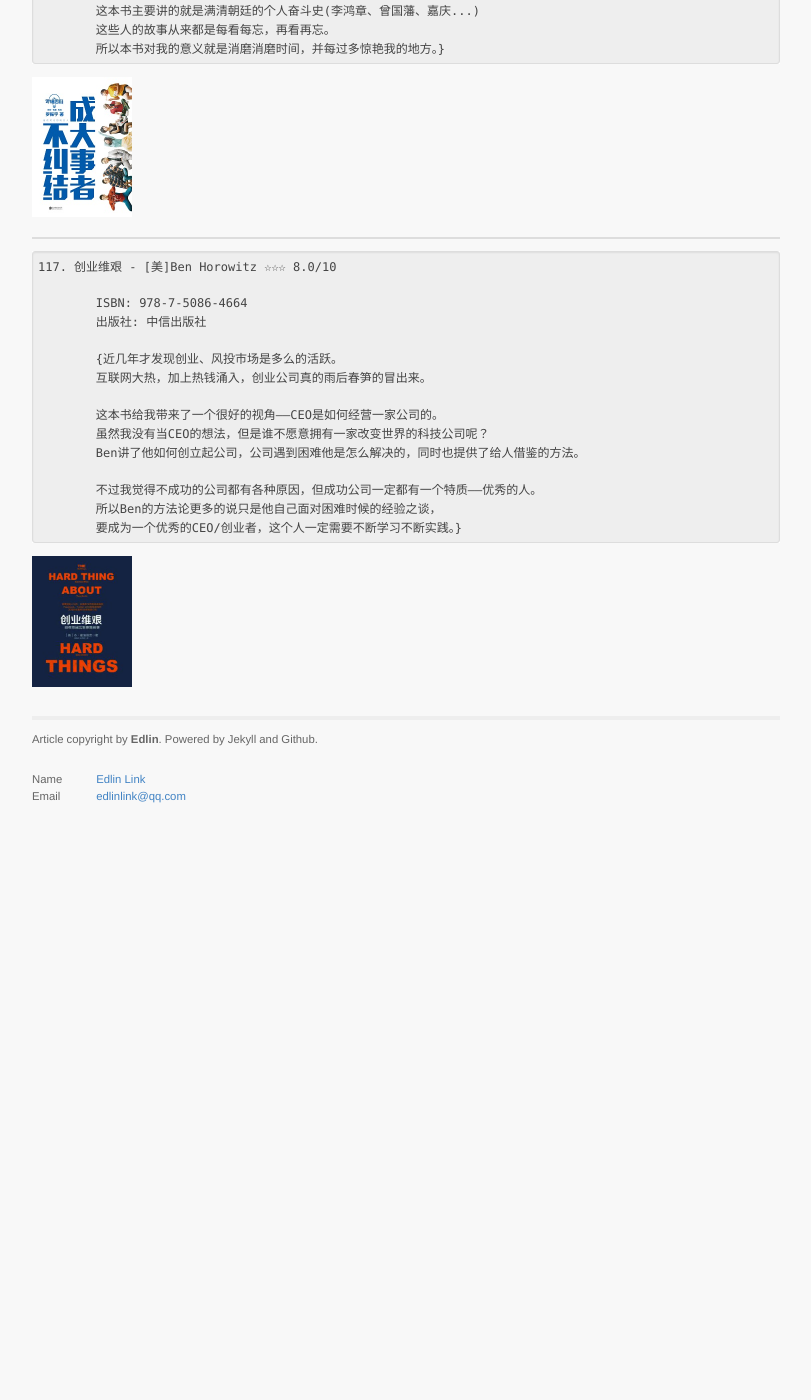
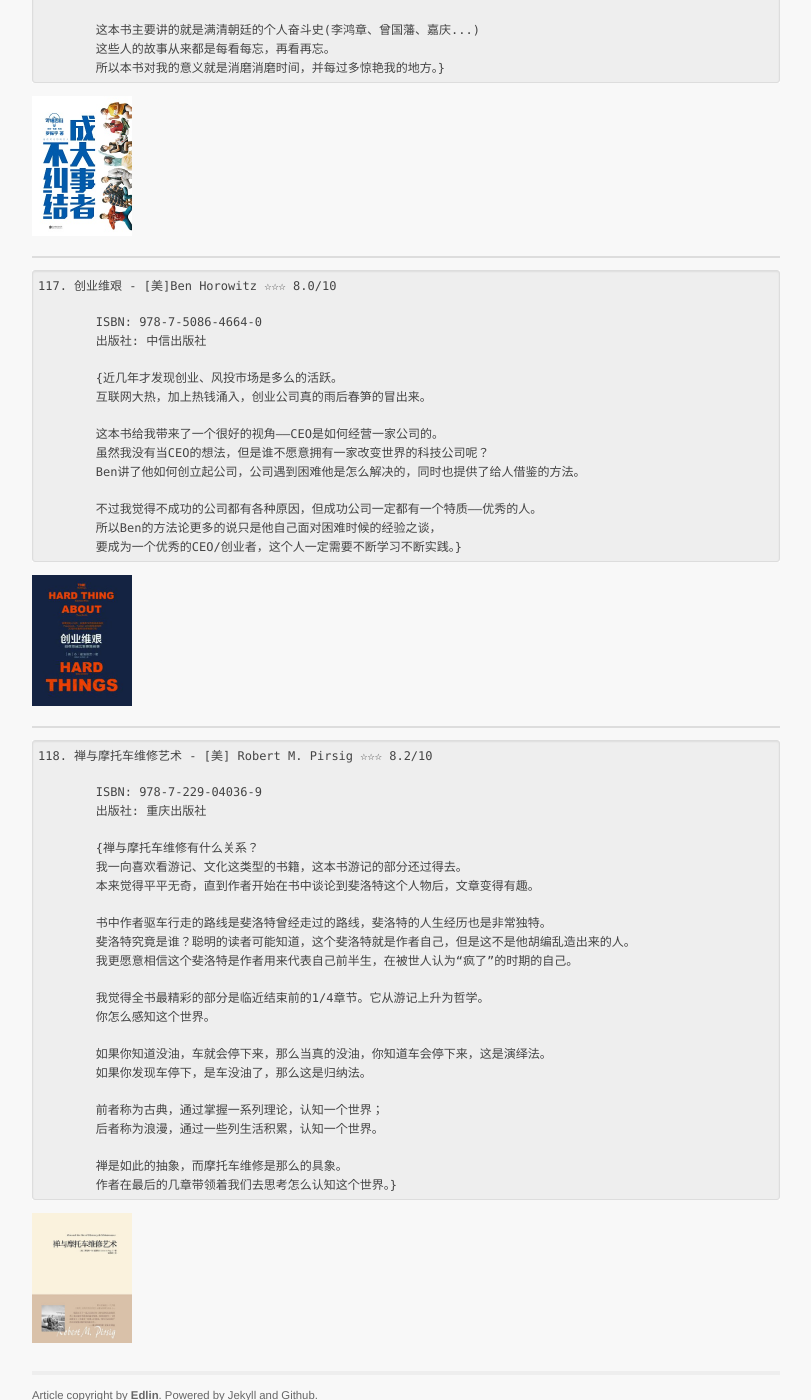
Before and after one commit to EdlinLink/edlinlink.github.io, a Jekyll site: the page built from _posts/2014-01-05-University_Book_List.md, in a window 1280 px wide and 1400 px high, scrolled down 7661 px. Shown: the whole window, without its empty margins (234-1045 px from the left). Built offline with Jekyll 4.4.1, drawn with Linux system fonts in a browser that asks for light colours; Markdown is read by kramdown in place of the engine named in the settings; comment, search, counter and statistics services are not loaded; before the commit the page ends 8497 px from its top, so only the background shows below that; some of the changed text lies outside the part shown.

Commit message:
new post

```diff
--- a/_posts/2014-01-05-University_Book_List.md
+++ b/_posts/2014-01-05-University_Book_List.md
@@ -176,6 +176,7 @@ ps: 大学四年读100本书 => 一年读书25本 => 一个月读2本 => 两个
 
 	116. 罗辑思维:成大事者不纠结 - 罗振宇 ☆☆ 7.7/10
 	117. 创业维艰 - [美]Ben Horowitz ☆☆☆ 8.0/10
+	118. 禅与摩托车维修艺术 - [美] Robert M. Pirsig ☆☆☆ 8.2/10
 
 
 
@@ -385,7 +386,7 @@ ps: 大学四年读100本书 => 一年读书25本 => 一个月读2本 => 两个
 
 	117. 创业维艰 - [美]Ben Horowitz ☆☆☆ 8.0/10
 
-		ISBN: 978-7-5086-4664
+		ISBN: 978-7-5086-4664-0
 		出版社: 中信出版社
 
 		{近几年才发现创业、风投市场是多么的活跃。
@@ -400,3 +401,32 @@ ps: 大学四年读100本书 => 一年读书25本 => 一个月读2本 => 两个
 		要成为一个优秀的CEO/创业者，这个人一定需要不断学习不断实践。}
 
 <img src="../picture/Book/ChuangYeWeiJian.jpg" width=100/>
+
+-------------------------------------------------------------------
+
+	118. 禅与摩托车维修艺术 - [美] Robert M. Pirsig ☆☆☆ 8.2/10
+
+		ISBN: 978-7-229-04036-9
+		出版社: 重庆出版社
+
+		{禅与摩托车维修有什么关系？
+		我一向喜欢看游记、文化这类型的书籍，这本书游记的部分还过得去。
+		本来觉得平平无奇，直到作者开始在书中谈论到斐洛特这个人物后，文章变得有趣。
+
+		书中作者驱车行走的路线是斐洛特曾经走过的路线，斐洛特的人生经历也是非常独特。
+		斐洛特究竟是谁？聪明的读者可能知道，这个斐洛特就是作者自己，但是这不是他胡编乱造出来的人。
+		我更愿意相信这个斐洛特是作者用来代表自己前半生，在被世人认为“疯了”的时期的自己。
+
+		我觉得全书最精彩的部分是临近结束前的1/4章节。它从游记上升为哲学。
+		你怎么感知这个世界。
+
+		如果你知道没油，车就会停下来，那么当真的没油，你知道车会停下来，这是演绎法。
+		如果你发现车停下，是车没油了，那么这是归纳法。
+
+		前者称为古典，通过掌握一系列理论，认知一个世界；
+		后者称为浪漫，通过一些列生活积累，认知一个世界。
+
+		禅是如此的抽象，而摩托车维修是那么的具象。
+		作者在最后的几章带领着我们去思考怎么认知这个世界。}
+
+<img src="../picture/Book/ChanYuMoTuoCheWeiXiuYiShu.jpg" width=100/>
```
Also changed, not shown: picture/Book/ChanYuMoTuoCheWeiXiuYiShu.jpg (added).
